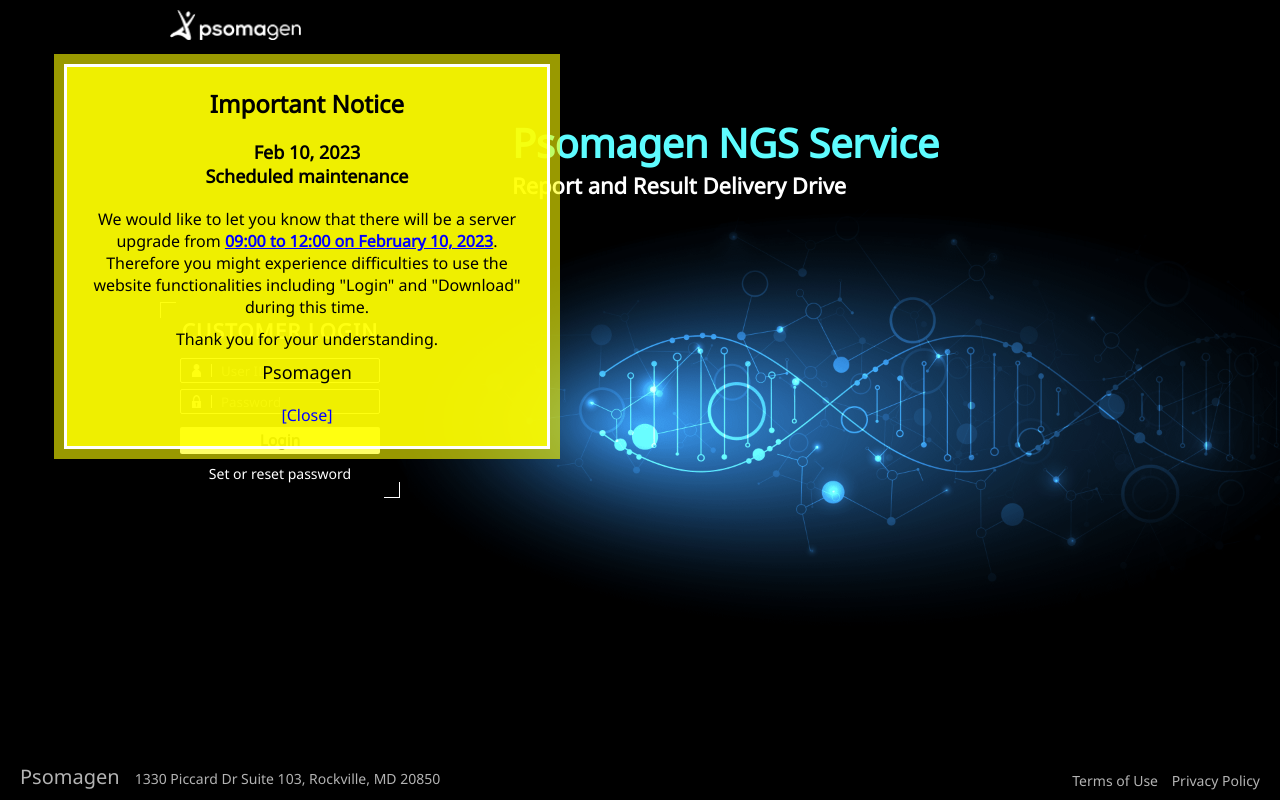
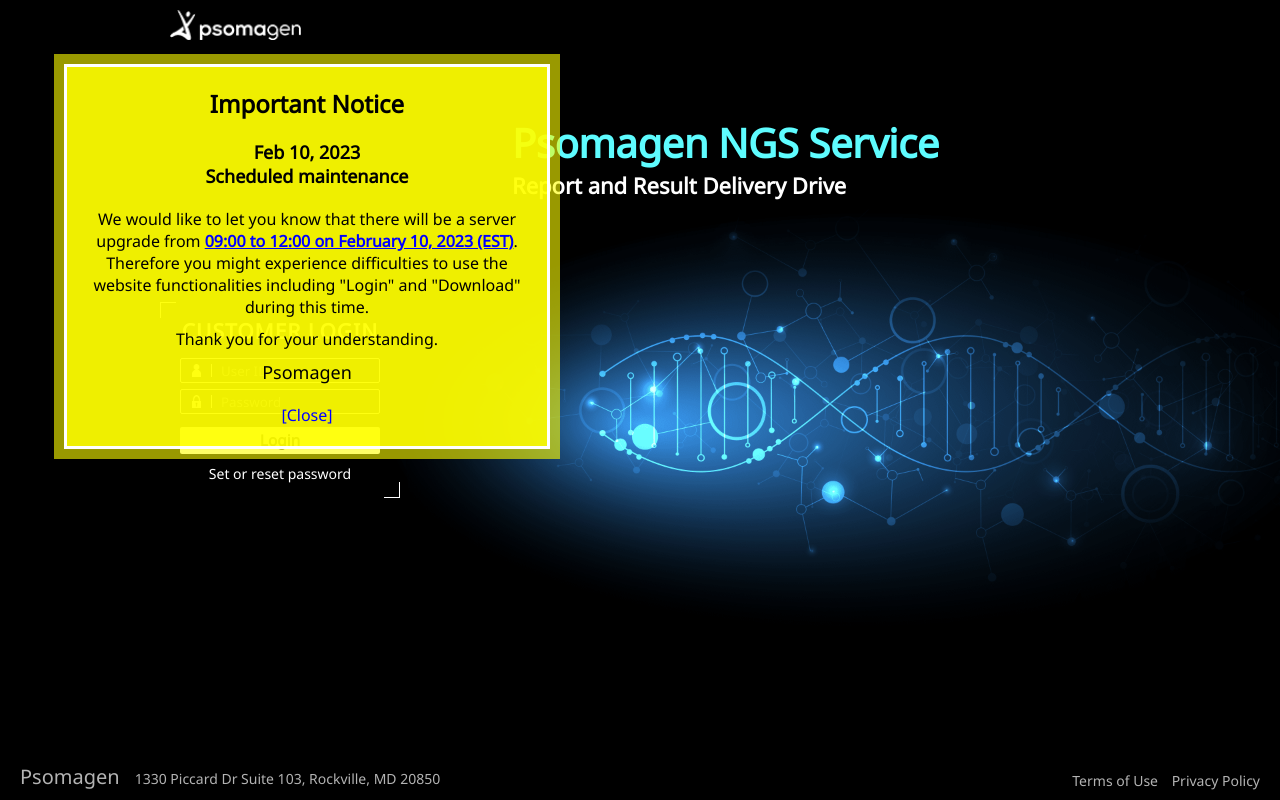
Before and after one commit to psomagendtc/ngs2, a PHP site: page / in a window 1280 px wide. Run offline with PHP 8.4, Linux system fonts and the light colour scheme.

Commit message:
add est on notice board

```diff
--- a/index.php
+++ b/index.php
@@ -40,7 +40,7 @@
 		<div id="notice" style="position:fixed;left:64px;top:64px;font-size:16px;color:black;text-align:center;width:440px;padding:20px;background-color:#ffff00ef;border:3px solid white;outline:10px solid #ffff0099;">
 			<div style="font-size:24px;font-weight:bold;">Important Notice</div>
 			<div style="font-size:18px;font-weight:bold;margin:20px 0;">Feb 10, 2023<br/>Scheduled maintenance</div>
-			<div>We would like to let you know that there will be a server upgrade from <u style="color:blue;font-weight:bold;">09:00 to 12:00 on February 10, 2023</u>.<br/>Therefore you might experience difficulties to use the website functionalities including "Login" and "Download" during this time.</div>
+			<div>We would like to let you know that there will be a server upgrade from <u style="color:blue;font-weight:bold;">09:00 to 12:00 on February 10, 2023 (EST)</u>.<br/>Therefore you might experience difficulties to use the website functionalities including "Login" and "Download" during this time.</div>
 			<div style="margin-top:10px;">Thank you for your understanding.</div>
 			<div style="margin-top:10px;font-size:18px;">Psomagen</div>
 			<div style="display:inline-block;color:blue;cursor:pointer;margin-top:20px;" onclick="document.getElementById('notice').remove()">[Close]</div>
```
